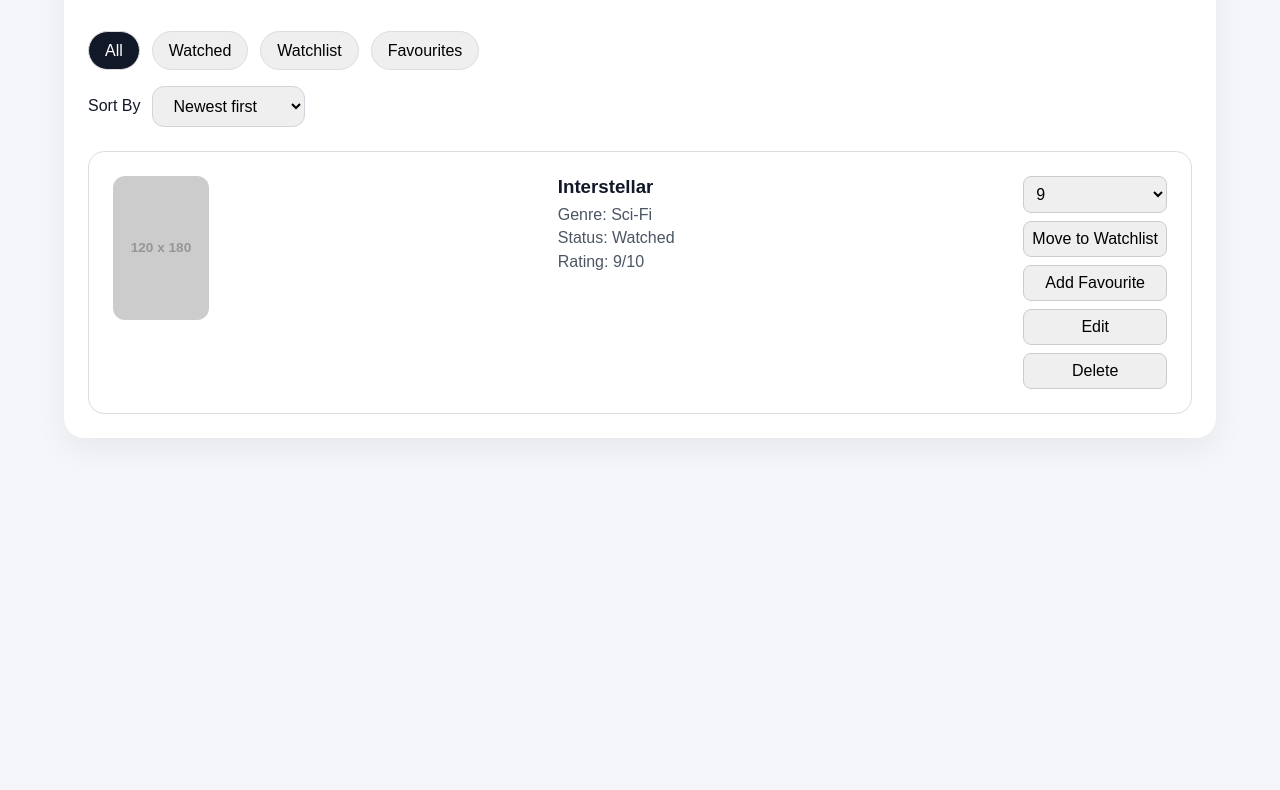
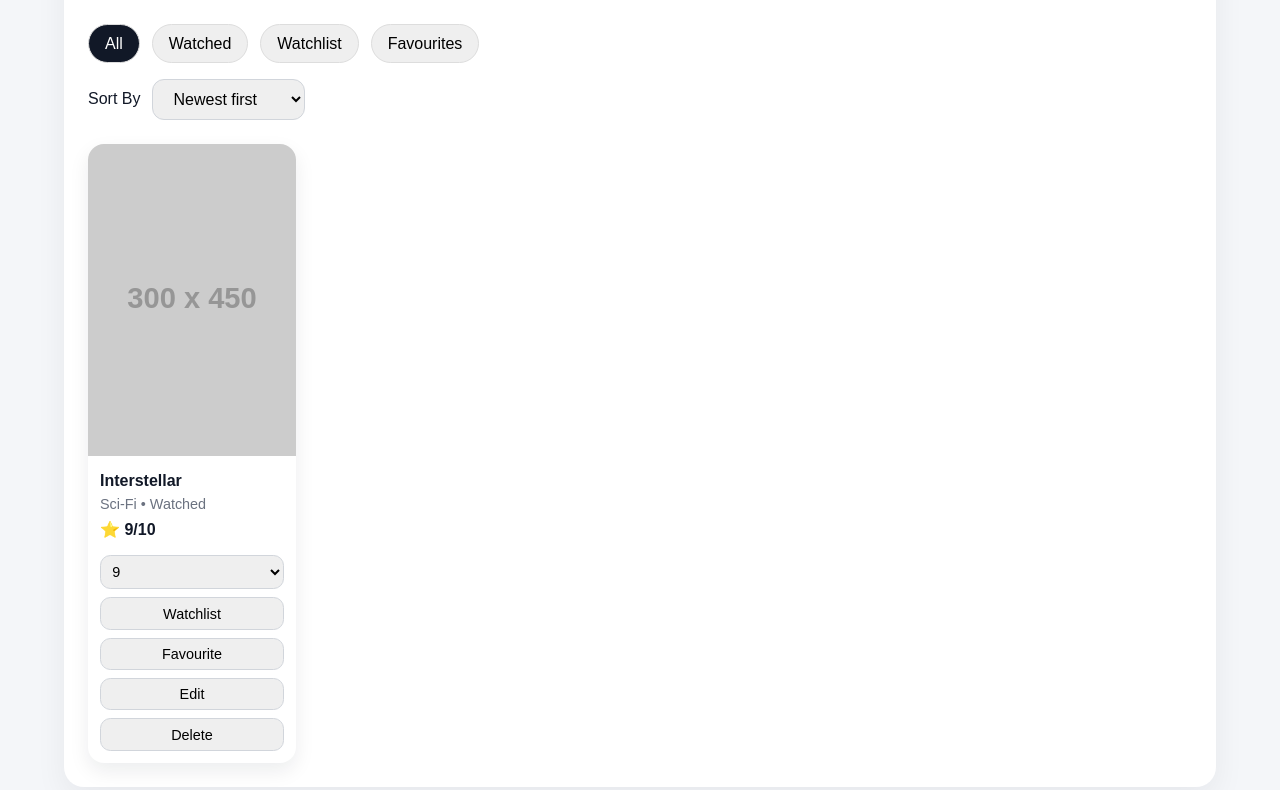
Before and after one commit to Ujjwal-Darnal/Movie-Tracker-App, a React (Vite) app: page / in a window 1280 px wide. Shown: the part 654-1444 px from the top of the page. Before the commit the page ends 1124 px from the top, so only its background shows below. Built offline with nearby package versions, Linux system fonts and the light colour scheme.

Commit message:
redesign the card layout for movie card

```diff
--- a/src/components/MovieCard.jsx
+++ b/src/components/MovieCard.jsx
@@ -24,19 +24,16 @@
   }
 
   return (
-  <div className="movie-card">
-
+    <article className="movie-card">
       <img
-  src={
-    movie.posterUrl ||
-    "https://placehold.co/120x180?text=No+Poster"
-  }
+        src={movie.posterUrl || "https://placehold.co/300x450?text=No+Poster"}
         alt={movie.title}
         className="movie-poster"
       />
 
+      <div className="movie-card-content">
         {isEditing ? (
-      <div className="movie-info">
+          <div className="movie-edit-form">
             <input
               type="text"
               value={editTitle}
@@ -49,37 +46,36 @@
               onChange={(e) => setEditGenre(e.target.value)}
             />
 
-        <button onClick={handleSaveEdit}>
+            <button type="button" onClick={handleSaveEdit}>
               Save
             </button>
 
-        <button onClick={() => setIsEditing(false)}>
+            <button type="button" onClick={() => setIsEditing(false)}>
               Cancel
             </button>
           </div>
         ) : (
-      <div className="movie-info">
+          <>
             <h3>{movie.title}</h3>
 
-        <p>Genre: {movie.genre}</p>
+            <p className="movie-meta">
+              {movie.genre} • {movie.status}
+            </p>
 
-        <p>Status: {movie.status}</p>
+            <p className="movie-rating">⭐ {movie.rating}/10</p>
 
-        <p>Rating: {movie.rating}/10</p>
-
-        {movie.isFavourite && <span>⭐ Favourite</span>}
-      </div>
+            {movie.isFavourite && (
+              <span className="favourite-badge">Favourite</span>
+            )}
+          </>
         )}
 
         <div className="movie-actions">
           <select
             value={movie.rating}
-        onChange={(e) =>
-          onUpdateRating(movie.id, e.target.value)
-        }
+            onChange={(e) => onUpdateRating(movie.id, e.target.value)}
           >
             <option value="0">Rate</option>
-
             {[1, 2, 3, 4, 5, 6, 7, 8, 9, 10].map((n) => (
               <option key={n} value={n}>
                 {n}
@@ -87,27 +83,24 @@
             ))}
           </select>
 
-      <button onClick={() => onToggleStatus(movie.id)}>
-        {movie.status === "Watched"
-          ? "Move to Watchlist"
-          : "Mark as Watched"}
+          <button type="button" onClick={() => onToggleStatus(movie.id)}>
+            {movie.status === "Watched" ? "Watchlist" : "Watched"}
           </button>
 
-      <button onClick={() => onToggleFavourite(movie.id)}>
-        {movie.isFavourite
-          ? "Remove Favourite"
-          : "Add Favourite"}
+          <button type="button" onClick={() => onToggleFavourite(movie.id)}>
+            {movie.isFavourite ? "Unfavourite" : "Favourite"}
           </button>
 
-      <button onClick={() => setIsEditing(true)}>
+          <button type="button" onClick={() => setIsEditing(true)}>
             Edit
           </button>
 
-      <button onClick={() => onDeleteMovie(movie.id)}>
+          <button type="button" onClick={() => onDeleteMovie(movie.id)}>
             Delete
           </button>
         </div>
       </div>
+    </article>
   );
 }
 
--- a/src/styles/App.css
+++ b/src/styles/App.css
@@ -44,7 +44,7 @@
   align-items: center;
 }
 
-.navbar h2 {
+.navbar h1 {
   font-size: 1.4rem;
   margin-bottom: 0.25rem;
 }
@@ -213,51 +213,88 @@
   border: 1px solid #d1d5db;
 }
 
-/* ===== Movie List & Cards ===== */
+/* ===== Saved Movie Grid & Cards ===== */
 .movie-list {
-  display: flex;
-  flex-direction: column;
+  display: grid;
+  grid-template-columns: repeat(auto-fill, minmax(11rem, 1fr));
   gap: 1rem;
 }
 
 .movie-card {
   background-color: white;
   border-radius: 1rem;
-  border: 1px solid #ddd;
-  padding: 1.5rem;
-  display: flex;
-  justify-content: space-between;
-  align-items: flex-start;
+  overflow: hidden;
+  box-shadow: 0 0.5rem 1.25rem rgba(17, 24, 39, 0.08);
+  transition: transform 0.2s ease, box-shadow 0.2s ease;
+}
+
+.movie-card:hover {
+  transform: translateY(-0.35rem);
+  box-shadow: 0 1rem 2rem rgba(17, 24, 39, 0.12);
 }
 
 .movie-poster {
-  width: 6rem;
-  height: 9rem;
+  width: 100%;
+  aspect-ratio: 2 / 3;
+  height: auto;
   object-fit: cover;
-  border-radius: 0.75rem;
 }
 
-.movie-info h3 {
+.movie-card-content {
+  padding: 0.75rem;
+}
+
+.movie-card-content h3 {
+  font-size: 1rem;
+  margin-bottom: 0.4rem;
+}
+
+.movie-meta {
+  color: #6b7280;
+  font-size: 0.9rem;
   margin-bottom: 0.5rem;
 }
 
-.movie-info p {
-  margin-bottom: 0.35rem;
-  color: #4b5563;
+.movie-rating {
+  font-weight: 700;
+  margin-bottom: 0.75rem;
+}
+
+.favourite-badge {
+  display: inline-block;
+  background-color: #fef3c7;
+  color: #92400e;
+  padding: 0.3rem 0.6rem;
+  border-radius: 999px;
+  font-size: 0.8rem;
+  margin-bottom: 0.75rem;
 }
 
 .movie-actions {
-  display: flex;
-  flex-direction: column;
+  display: grid;
   gap: 0.5rem;
+  margin-top: 1rem;
 }
 
 .movie-actions button,
 .movie-actions select {
-  padding: 0.5rem;
-  border-radius: 0.5rem;
-  border: 1px solid #ccc;
+  width: 100%;
+  padding: 0.45rem;
+  font-size: 0.9rem;
+  border-radius: 0.65rem;
+  border: 1px solid #d1d5db;
   cursor: pointer;
+}
+
+.movie-edit-form {
+  display: grid;
+  gap: 0.5rem;
+}
+
+.movie-edit-form input {
+  padding: 0.6rem;
+  border: 1px solid #d1d5db;
+  border-radius: 0.65rem;
 }
 
 /* ===== TMDB Search Feedback ===== */
@@ -363,14 +400,11 @@
   width: 100%;
   height: 100%;
   background-color: rgba(0, 0, 0, 0.7);
-
   display: flex;
   justify-content: center;
   align-items: center;
-
   padding: 1rem;
   z-index: 1000;
-
   animation: fadeIn 0.2s ease;
 }
 
@@ -378,16 +412,12 @@
   background-color: white;
   width: 100%;
   max-width: 50rem;
-
   border-radius: 1rem;
   padding: 1.5rem;
-
   display: grid;
   grid-template-columns: 18rem 1fr;
   gap: 1.5rem;
-
   position: relative;
-
   animation: scaleIn 0.2s ease;
 }
 
@@ -417,23 +447,17 @@
   position: absolute;
   top: 1rem;
   right: 1rem;
-
   width: 2.5rem;
   height: 2.5rem;
-
   border: none;
   border-radius: 50%;
-
   background-color: #111827;
   color: white;
-
   display: flex;
   justify-content: center;
   align-items: center;
-
   font-size: 1.2rem;
   font-weight: bold;
-
   cursor: pointer;
   transition: background-color 0.2s ease;
 }
@@ -498,11 +522,6 @@
     flex: 1;
   }
 
-  .movie-card {
-    flex-direction: column;
-    gap: 1rem;
-  }
-
   .movie-actions {
     width: 100%;
   }
```
Lines whose indentation alone changed are shown as unchanged.
